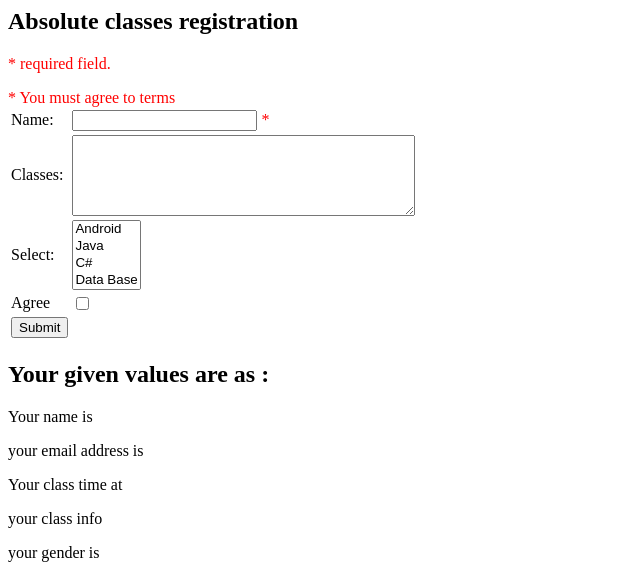
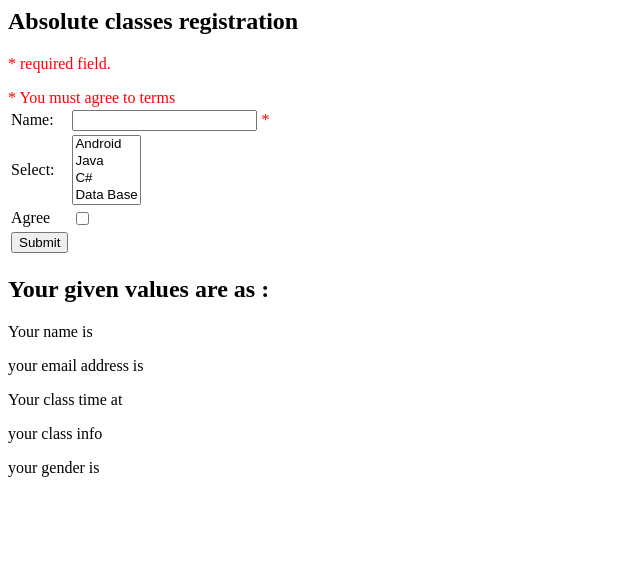
Before and after one commit to khanhpn/php_news, a PHP site: page / in a window 1280 px wide. Shown: the top 579 px of the page, without its empty margins (0-640 px from the left). Run offline with PHP 8.4, Linux system fonts and the light colour scheme.

Commit message:
php news 1

```diff
--- a/index.php
+++ b/index.php
@@ -77,11 +77,6 @@
             </tr>
 
             <tr>
-               <td>Classes:</td>
-               <td> <textarea name = "class" rows = "5" cols = "40"></textarea></td>
-            </tr>
-
-            <tr>
                <td>Select:</td>
                <td>
                   <select name = "subject[]" size = "4" multiple>
```
Also changed, not shown: 1 other file.
